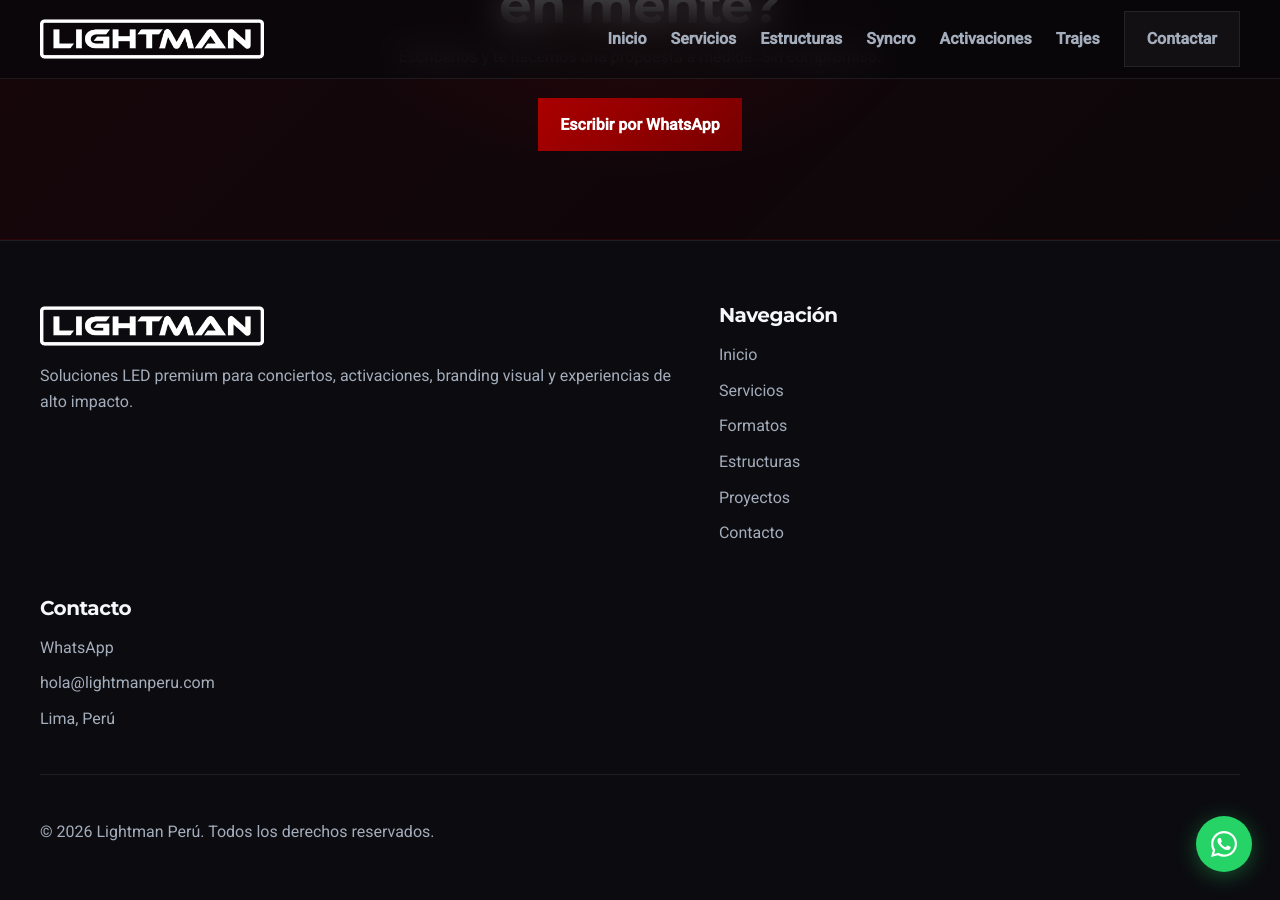
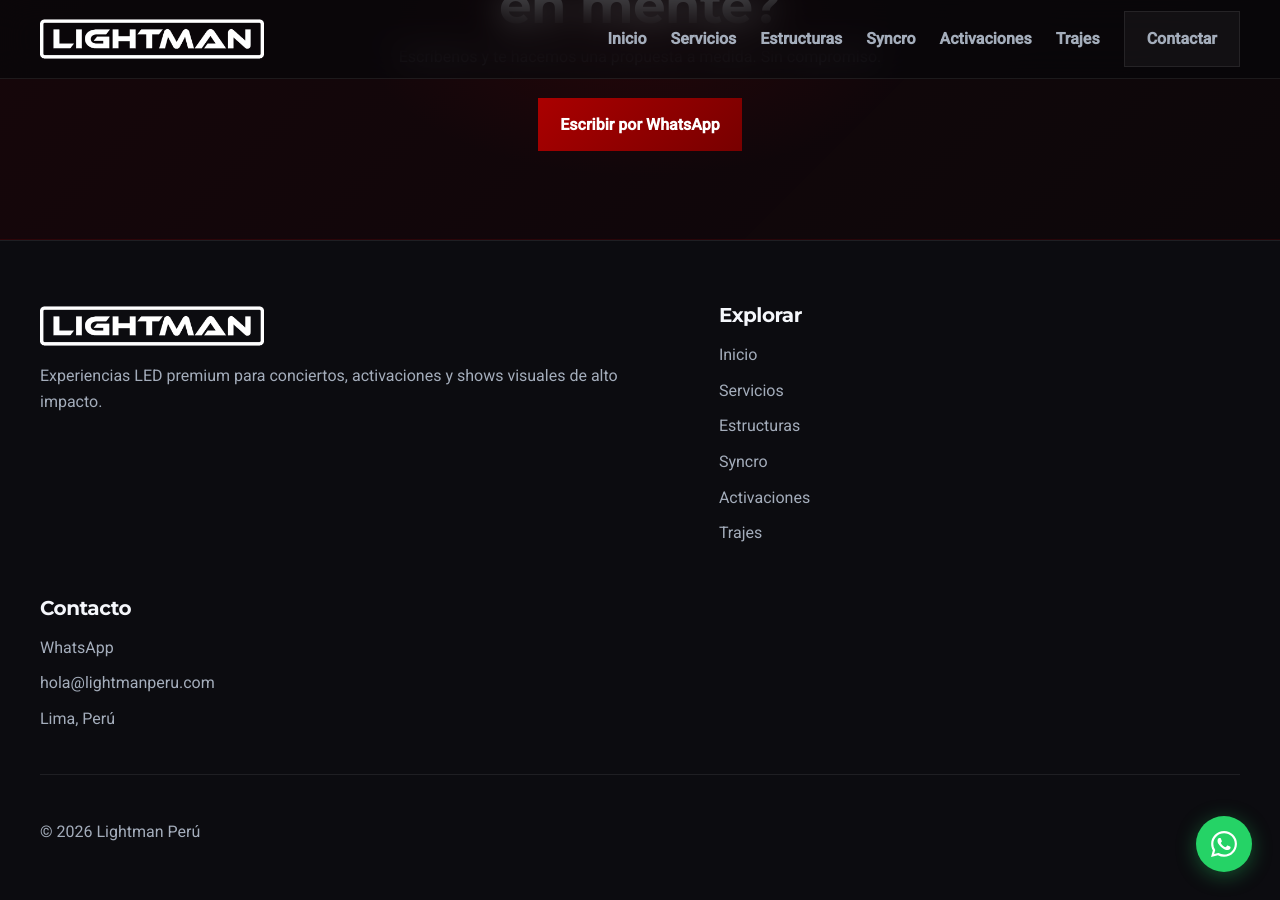
Before and after one commit to ZekturCh/LIGHTMAN, a Jekyll site: the page built from index.html, in a window 1280 px wide and 900 px high, scrolled down 5520 px. Built offline with Jekyll 4.4.1, drawn with Linux system fonts in a browser that asks for light colours.

Commit message:
Update footer.html

```diff
--- a/_includes/footer.html
+++ b/_includes/footer.html
@@ -1,36 +1,46 @@
 <footer class="site-footer">
   <div class="container footer-grid">
+
     <div>
-      <img src="{{ '/assets/img/logo-lightman.png' | relative_url }}" alt="Lightman Perú" class="footer-logo">
+      <img src="{{ '/assets/img/logo-lightman.png' | relative_url }}" class="footer-logo">
       <p>
-        Soluciones LED premium para conciertos, activaciones, branding visual
-        y experiencias de alto impacto.
+        Experiencias LED premium para conciertos, activaciones
+        y shows visuales de alto impacto.
       </p>
     </div>
 
     <div>
-      <h3>Navegación</h3>
+      <h3>Explorar</h3>
       <ul>
         <li><a href="{{ '/' | relative_url }}">Inicio</a></li>
         <li><a href="{{ '/servicios.html' | relative_url }}">Servicios</a></li>
-        <li><a href="{{ '/formatos.html' | relative_url }}">Formatos</a></li>
         <li><a href="{{ '/estructuras.html' | relative_url }}">Estructuras</a></li>
-        <li><a href="{{ '/proyectos.html' | relative_url }}">Proyectos</a></li>
-        <li><a href="{{ '/contacto.html' | relative_url }}">Contacto</a></li>
+        <li><a href="{{ '/servicios.html#shows-syncro' | relative_url }}">Syncro</a></li>
+        <li><a href="{{ '/servicios.html#activaciones' | relative_url }}">Activaciones</a></li>
+        <li><a href="{{ '/formatos.html' | relative_url }}">Trajes</a></li>
       </ul>
     </div>
 
     <div>
       <h3>Contacto</h3>
       <ul>
-        <li><a href="https://wa.me/51964111591" target="_blank" rel="noopener noreferrer">WhatsApp</a></li>
-        <li><a href="mailto:hola@lightmanperu.com">hola@lightmanperu.com</a></li>
+        <li>
+          <a href="https://wa.me/51964111591" target="_blank">
+            WhatsApp
+          </a>
+        </li>
+        <li>
+          <a href="mailto:hola@lightmanperu.com">
+            hola@lightmanperu.com
+          </a>
+        </li>
         <li>Lima, Perú</li>
       </ul>
     </div>
+
   </div>
 
   <div class="container footer-bottom">
-    <p>© {{ "now" | date: "%Y" }} Lightman Perú. Todos los derechos reservados.</p>
+    <p>© {{ "now" | date: "%Y" }} Lightman Perú</p>
   </div>
 </footer>
```
